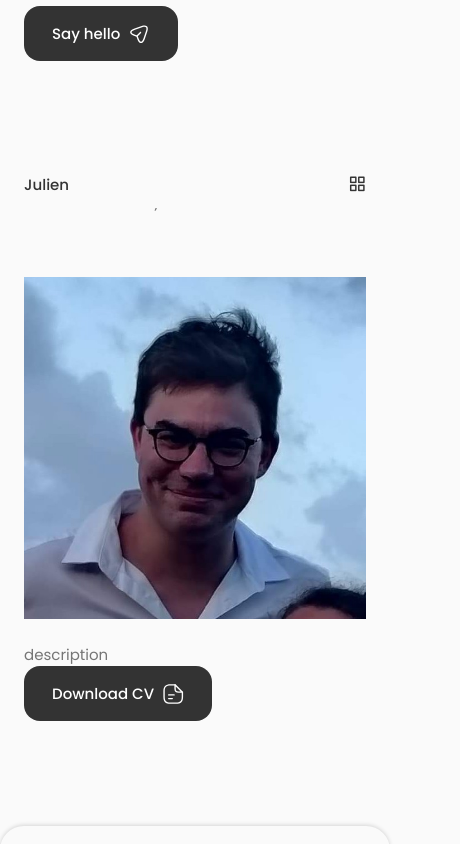
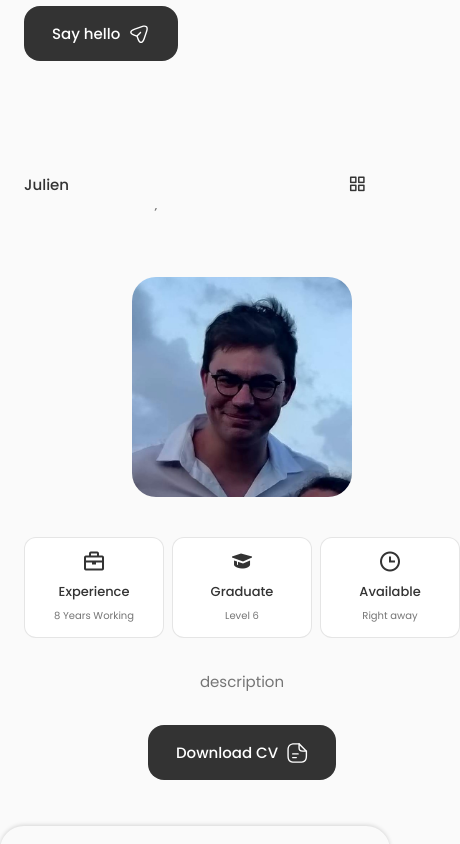
Before and after one commit to jirlinge/PortfolioJulien, a React (Create React App) app: page / in a window 390 px wide. Shown: the part 636-1480 px from the top of the page, 460 px wide, since content can reach past the window. Before the commit the page ends 1421 px from the top, so only its background shows below. Built offline with nearby package versions, Linux system fonts and the light colour scheme.

Commit message:
ajout des info rapide about

```diff
--- a/src/components/about/About.jsx
+++ b/src/components/about/About.jsx
@@ -13,7 +13,7 @@ function About() {
             <div className="about__container container grid">
                 <img src={AboutImg} alt="imgJulien" className="about__img" />
                 <div className="about__data">
-                    {/* <Info /> */}
+                    <Info />
                     <p className="about__description">
                         description
                     </p>
--- a/src/components/about/Info.jsx
+++ b/src/components/about/Info.jsx
@@ -3,18 +3,21 @@ import React from "react";
 function Info() {
     return (
         <div className="about__info grid">
-            {/* <div className="about__box">
+            <div className="about__box">
+            <i class='bx bx-briefcase about__icon' ></i>
                 <h3 className="about__title">Experience</h3>
-                <span className="about__subtitle">3 Years Working</span>
+                <span className="about__subtitle">8 Years Working</span>
             </div>
             <div className="about__box">
-                <h3 className="about__title">Experience</h3>
-                <span className="about__subtitle">3 Years Working</span>
+            <i class='bx bxs-graduation about__icon' ></i>
+                <h3 className="about__title">Graduate</h3>
+                <span className="about__subtitle">Level 6</span>
             </div>
             <div className="about__box">
-                <h3 className="about__title">Experience</h3>
-                <span className="about__subtitle">3 Years Working</span>
-            </div> */}
+            <i class='bx bx-time about__icon' ></i>
+                <h3 className="about__title">Available</h3>
+                <span className="about__subtitle">Right away</span>
+            </div>
         </div>
     )
 }
--- a/src/components/about/about.css
+++ b/src/components/about/about.css
@@ -0,0 +1,91 @@
+.about__container {
+    grid-template-columns:  repeat(2, 1fr);
+    align-items: center;
+    column-gap: 4rem;
+}
+
+.about__img {
+    width: 350px;
+    border-radius: 1.5rem;
+    justify-self: center;
+}
+
+.about__info {
+    grid-template-columns: repeat(3, 140px);
+    gap: 0.5rem;
+    margin-bottom: var(--mb-2);
+}
+
+.about__box {
+    background-color: var(--container-color);
+    border: 1px solid rgba(0, 0, 0, 0.1);
+    border-radius: 0.75rem;
+    text-align: center;
+    padding: 1rem 1.25rem;
+}
+
+.about__icon {
+    font-size: 1.5rem;
+    color: var(--title-color);
+    margin-bottom: var(--mb-0-5);
+}
+
+.about__title {
+    font-size: var(--small-font-size);
+    font-weight: var(--font-medium);
+}
+
+.about__subtitle {
+    font-size: var(--tiny-font-size);
+}
+
+.about__decription {
+    padding: 0 4rem 0 0;
+    margin-bottom: var(--mb-2-5);
+}
+
+
+/* BREAKPOINTS */
+/* For large devices */
+@media screen and (max-width: 992px) {
+    .about__container {
+        grid-template-columns: 1fr;
+        row-gap: 2.5rem;
+    }
+
+    .about__img {
+        width: 220px;
+    }
+
+    .about__box {
+        padding: 0.75rem 0.5rem;
+    }
+
+    .about__data {
+        text-align: center;
+    }
+
+    .about__info {
+        justify-content: center;
+    }
+
+    .about__description {
+        padding: 0 5rem;
+        margin-bottom: 2rem;
+    }
+  }
+
+  /* For medium devices */
+  @media screen and (max-width:768px) {
+
+  }
+
+  @media screen and (max-width:576px) {
+
+  }
+
+  /* for small devices */
+
+  @media screen and (max-width:350px) {
+
+  }
```
